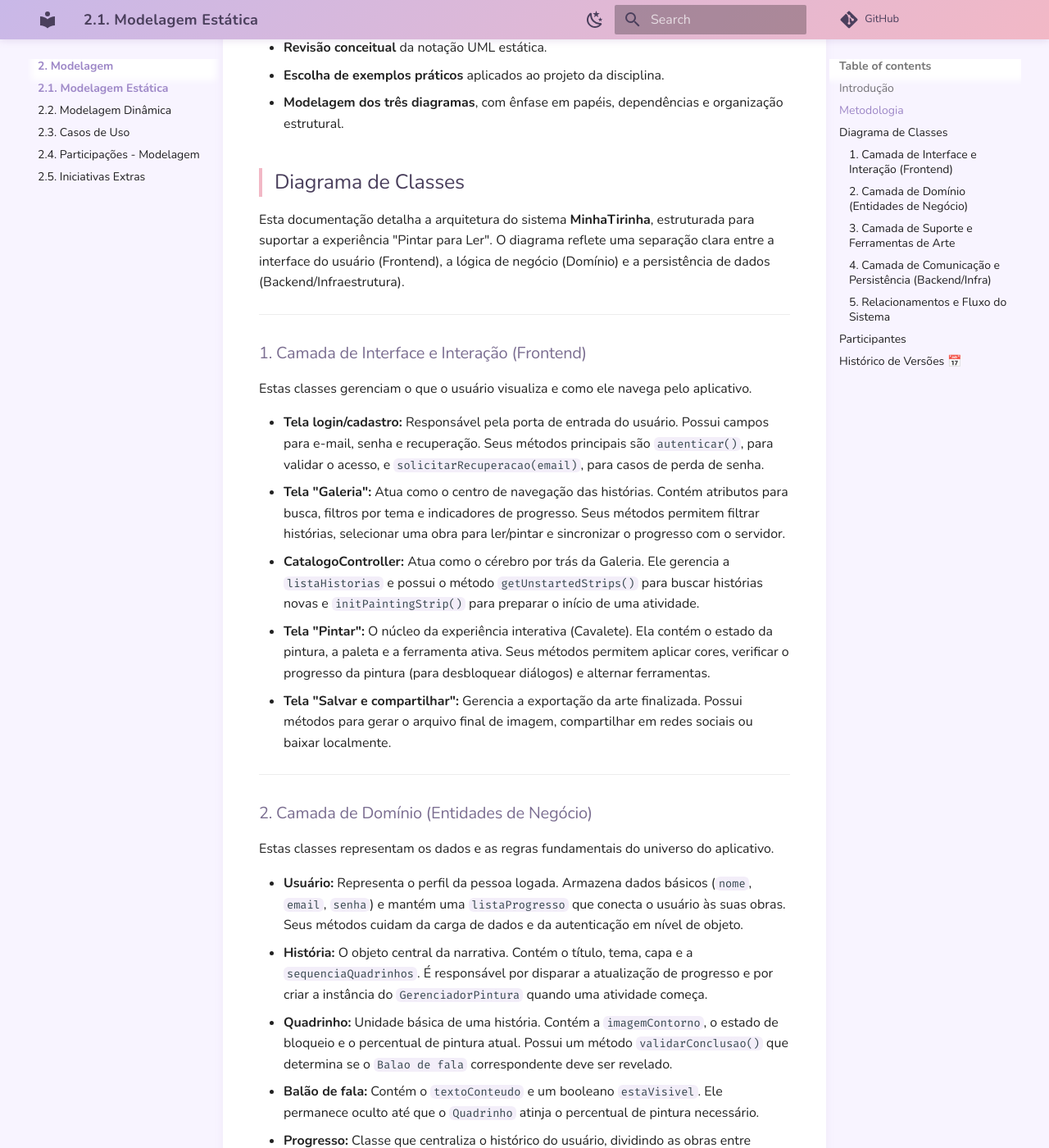
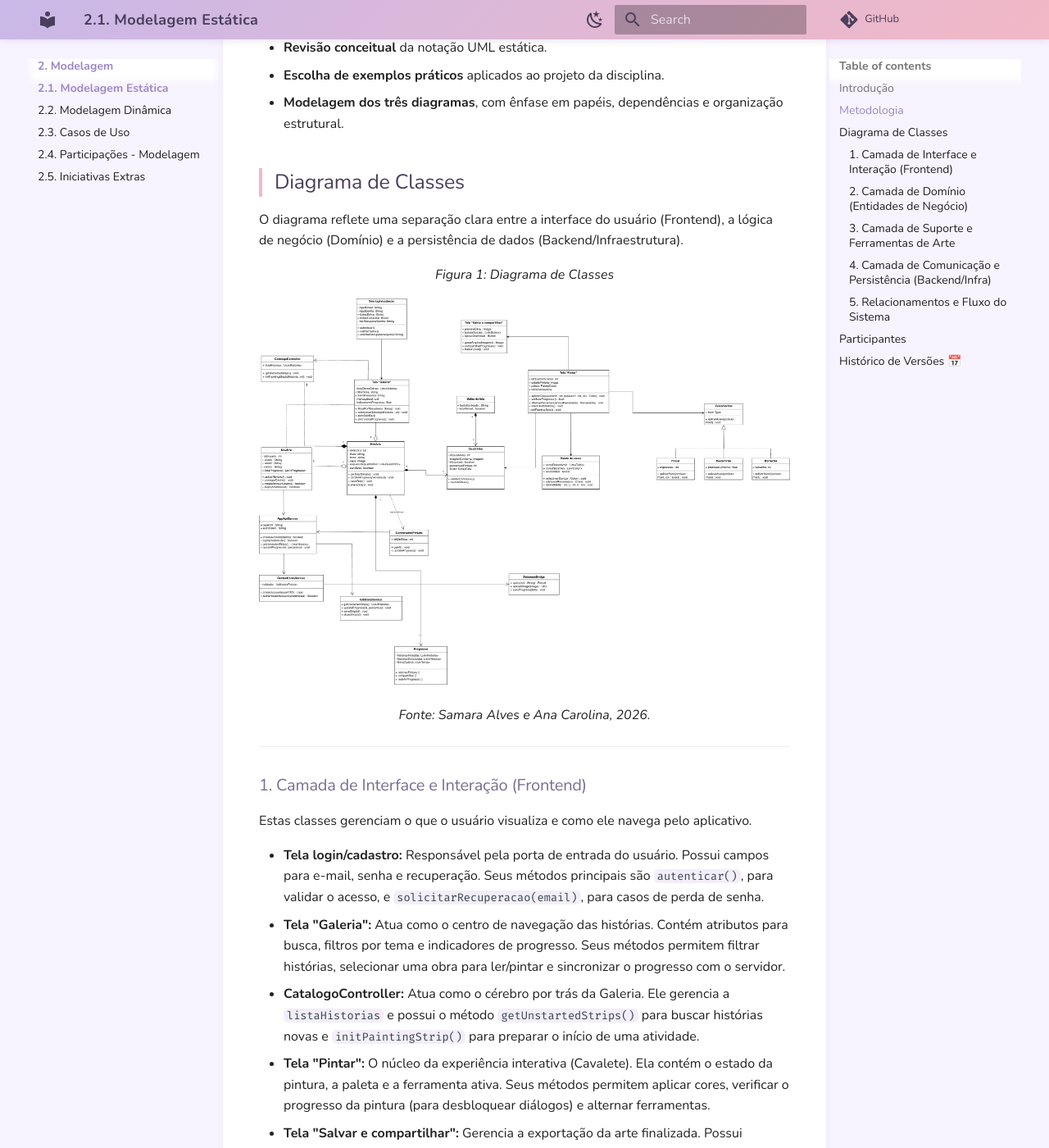
Before and after one commit to UnBArqDsw2026-1-Turma01/2026.1-T01-G08_MinhaTirinha_Entrega_02, an MkDocs documentation site: the page built from docs/Modelagem/2.1.ModelagemEstatica.md, in a window 1280 px wide and 1400 px high, scrolled down 675 px. Shown: the whole window at 82% size. Built offline with MkDocs 1.6.1 and Material for MkDocs 9.7.7, drawn with Linux system fonts in a browser that asks for light colours; comment, search, counter and statistics services are not loaded; some of the changed text lies outside the part shown.

Commit message:
docs: ajustando zoom diagrama de classes

```diff
--- a/docs/Modelagem/2.1.ModelagemEstatica.md
+++ b/docs/Modelagem/2.1.ModelagemEstatica.md
@@ -26,7 +26,13 @@
 
 ## Diagrama de Classes
 
-Esta documentação detalha a arquitetura do sistema **MinhaTirinha**, estruturada para suportar a experiência "Pintar para Ler". O diagrama reflete uma separação clara entre a interface do usuário (Frontend), a lógica de negócio (Domínio) e a persistência de dados (Backend/Infraestrutura).
+O diagrama reflete uma separação clara entre a interface do usuário (Frontend), a lógica de negócio (Domínio) e a persistência de dados (Backend/Infraestrutura).
+
+<p align="center"><em>Figura 1: Diagrama de Classes</em></p>
+
+![Diagrama de Classes](../assets/Diagrama_de_classes.jpg)
+
+<p align="center"><em>Fonte: Samara Alves e Ana Carolina, 2026.</em></p>
 
 ---
 
@@ -129,5 +135,6 @@
 | Versão | Data | Descrição | Autor(es) | Revisor(es) |
 | :--: | :--: | :--: | :--: | :--: |
 | 1.0 | 20/04/2026 | Criação da página | [Samara Alves](https://github.com/SamaraAlvess3) | [Marjorie](https://github.com/Marjoriemitzi) |
-| 1.1 | 22/04/2026 | Ajuste do diagrama de classes | [Samara Alves](https://github.com/SamaraAlvess3) | [Ana Carolina](https://github.com/anawcarol) |
+| 1.1 | 22/04/2026 | Realizando o diagrama de classes | [Samara Alves](https://github.com/SamaraAlvess3) | [Ana Carolina](https://github.com/anawcarol) |
 | 1.2 | 23/04/2026 | Ajuste do diagrama de classes e adição da documentação explicativa | [Ana Carolina](https://github.com/anawcarol) | [Samara Alves](https://github.com/SamaraAlvess3) |
+| 1.3 | 23/04/2026 | Adição de zoom na imagem do diagrama | [Ana Carolina](https://github.com/anawcarol) | [Samara Alves](https://github.com/SamaraAlvess3) |
--- a/mkdocs.yml
+++ b/mkdocs.yml
@@ -45,6 +45,17 @@
 extra_css:
   - stylesheets/pastel.css
 
+plugins:
+  - search
+  - glightbox:
+      touchNavigation: true
+      loop: false
+      effect: zoom
+      width: 100%
+      height: auto
+      zoomable: true
+      draggable: true
+
 nav:
   - Apresentação: index.md
 
```
Also changed, not shown: docs/assets/Diagrama_de_classes.jpg (added).
